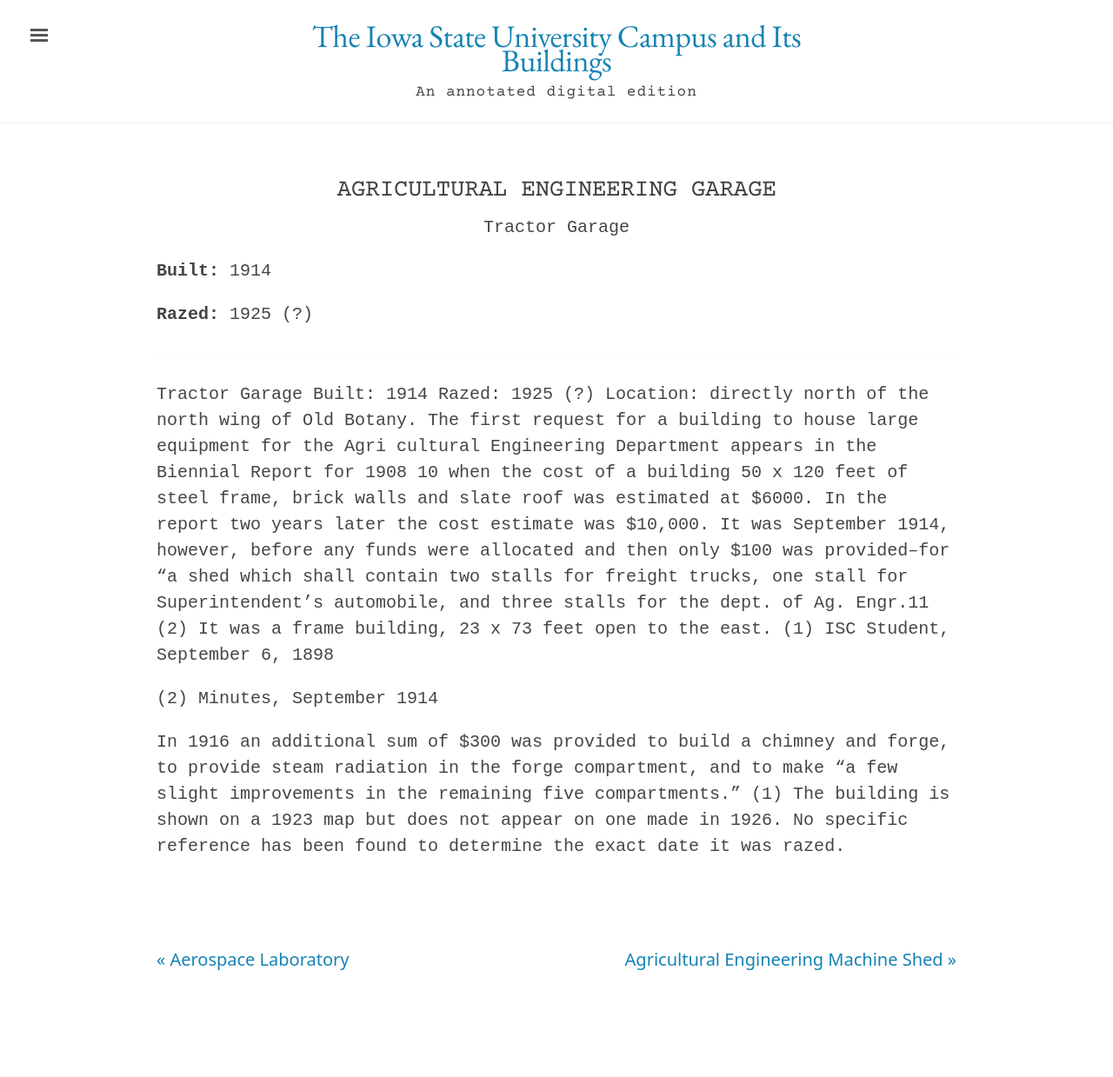
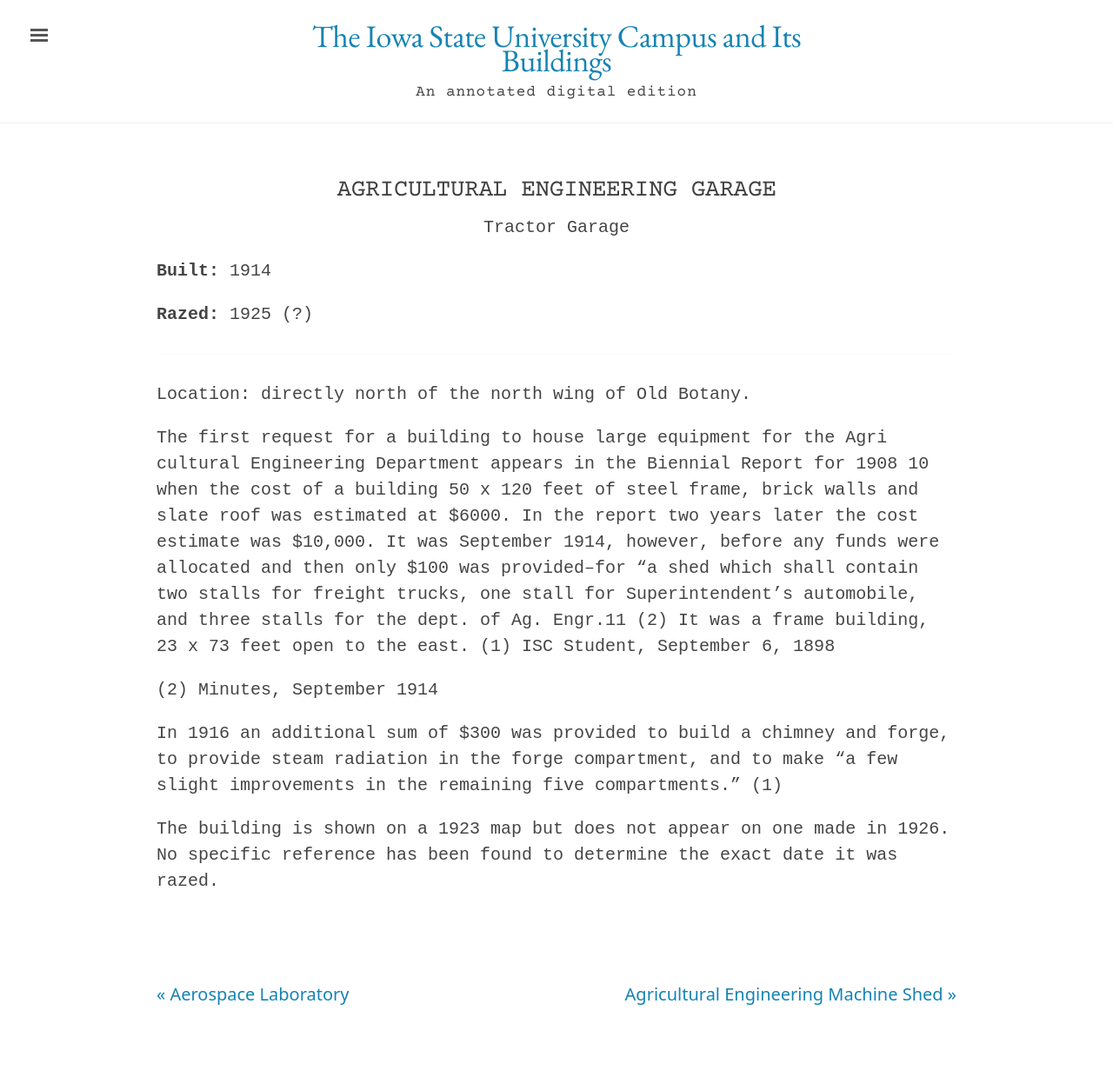
Before and after one commit to emanderson811/day-edition, a Jekyll site: the page built from _texts/buildings/002day-agricultural-eng-garage.md, in a window 1280 px wide. Shown: the whole page at 87% size. Built offline with Jekyll 4.4.1, drawn with Linux system fonts in a browser that asks for light colours; before the commit the page ends 1199 px from its top, so only the background shows below that.

Commit message:
Update 002day-agricultural-eng-garage.md

```diff
--- a/_texts/buildings/002day-agricultural-eng-garage.md
+++ b/_texts/buildings/002day-agricultural-eng-garage.md
@@ -15,11 +15,9 @@
 
 ---
 
-Tractor Garage
-Built: 1914 Razed: 1925 (?)
 Location: directly north of the north wing of Old Botany.
-The first request for a building to house large equipment for the Agri cultural Engineering Department appears in the Biennial Report for 1908 10 when the cost of a building 50 x 120 feet of steel frame, brick walls and slate roof was estimated at $6000. In the report two years later the cost estimate was $10,000.
-It was September 1914, however, before any funds were allocated and
+
+The first request for a building to house large equipment for the Agri cultural Engineering Department appears in the Biennial Report for 1908 10 when the cost of a building 50 x 120 feet of steel frame, brick walls and slate roof was estimated at $6000. In the report two years later the cost estimate was $10,000. It was September 1914, however, before any funds were allocated and
 then only $100 was provided--for "a shed which shall contain two stalls for freight trucks, one stall for Superintendent's automobile, and three stalls for the dept. of Ag. Engr.11 (2) It was a frame building, 23 x 73 feet open to the east.
 (1)
 ISC Student, September 6, 1898
@@ -27,6 +25,6 @@
 (2)
 Minutes, September 1914
 
+In 1916 an additional sum of $300 was provided to build a chimney and forge, to provide steam radiation in the forge compartment, and to make "a few slight improvements in the remaining five compartments." (1)
 
-In 1916 an additional sum of $300 was provided to build a chimney and forge, to provide steam radiation in the forge compartment, and to make "a few slight improvements in the remaining five compartments." (1)
 The building is shown on a 1923 map but does not appear on one made in 1926. No specific reference has been found to determine the exact date it was razed.
```
